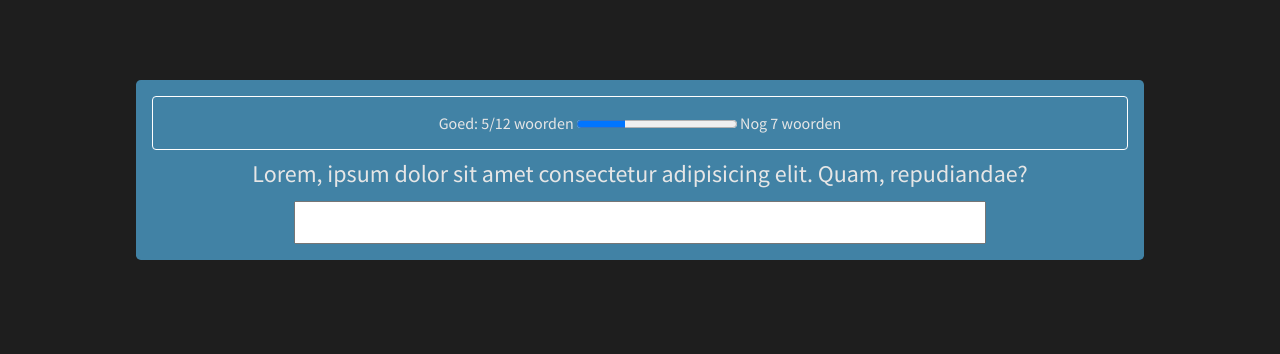
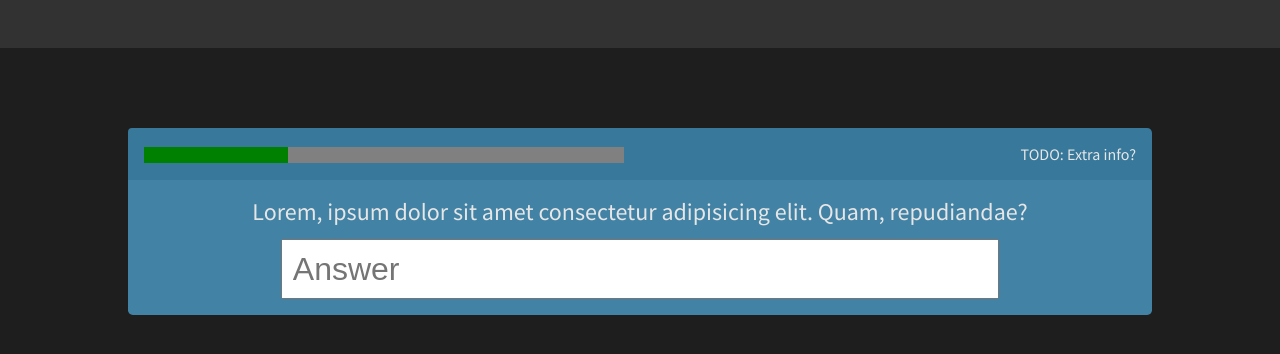
Before and after one commit to juliavdkris/blokken, a Django app: page /leren in a window 1280 px wide. Shown: the top 354 px of the page. Run offline with Django 3.2, Linux system fonts and the light colour scheme.

Commit message:
Restyle top bar

```diff
--- a/core/static/css/leren.css
+++ b/core/static/css/leren.css
@@ -1,18 +1,25 @@
 .leercontainer {
-	background-color: var(--accent-dark);
-	border-radius: 0.3em;
+	background-color: rgb(65, 130, 165);
+	border-radius: 0 0 0.3em 0.3em;
 	padding: 1em;
-	margin-top: 5em;
 
 	text-align: center;
 }
 
-.leercontainer .top {
-	/* background-color: var(--accent-lighter-dark); */
-	border: 0.1em solid white;
-	border-radius: 0.25em;
+.leercontainer-top {
+	background-color: rgb(55, 120, 155);
+	border-radius: 0.25em 0.3em 0 0;
+
+	margin-top: 5em;
 	padding: 1em;
-	margin-bottom: 0.5em;
+}
+.leercontainer-top progress {
+	height: 1em;
+	width: 30em;
+	border: none;
+}
+.leercontainer-top .right {
+	float: right;
 }
 
 .leercontainer .question {
@@ -23,5 +30,5 @@
 .leercontainer .answer {
 	width: 70%;
 	font-size: 2em;
-	text-align: center;
+	padding: 0.3em;
 }
--- a/core/static/css/main.css
+++ b/core/static/css/main.css
@@ -1,18 +1,19 @@
 @import url('https://fonts.googleapis.com/css?family=Source+Sans+Pro&display=swap');
 
-:root {
-	--background-dark: rgb(30, 30, 30); /* #181a1b */
-	--accent-dark: rgb(65, 130, 165);
-	/* --accent-lighter-dark: rgb(80, 145, 180); */
-	--color-dark: rgb(230, 230, 230);
-}
 
 body {
 	font-family: 'Source Sans Pro', sans-serif;
-	background-color: var(--background-dark);
-	color: var(--color-dark);
+	background-color: rgb(30, 30, 30);
+	color: rgb(230, 230, 230);
+	margin: 0;
 }
 
 .container {
 	padding: 0 10vw;
 }
+
+.navbar {
+	height: 3em;
+	margin: 0;
+	background-color: #323232;
+}
--- a/templates/base/generic.html
+++ b/templates/base/generic.html
@@ -12,6 +12,8 @@
 	</head>
 
 	<body>
+		<div class="navbar"></div>
+
 		<div class="container">
 		{% block content %}{% endblock content %}
 		</div>
--- a/templates/leren.html
+++ b/templates/leren.html
@@ -8,16 +8,15 @@
 
 
 {% block content %}
+
+	<div class="leercontainer-top">
+		<progress value="30" max="100"></progress>
+		<div class="right">TODO: Extra info?</div>
+	</div>
 	<div class="leercontainer">
-		<div class="top">
-			Goed: 5/12 woorden
-			<progress value="30" max="100"></progress>
-			Nog 7 woorden
-		</div>
-
 		<div class="question">Lorem, ipsum dolor sit amet consectetur adipisicing elit. Quam, repudiandae?</div>
 
-		<input type="text" class="answer">
+		<input type="text" class="answer" placeholder="Answer">
 	</div>
 
 	<script src="{% static 'js/leren.js' %}"></script>
```
